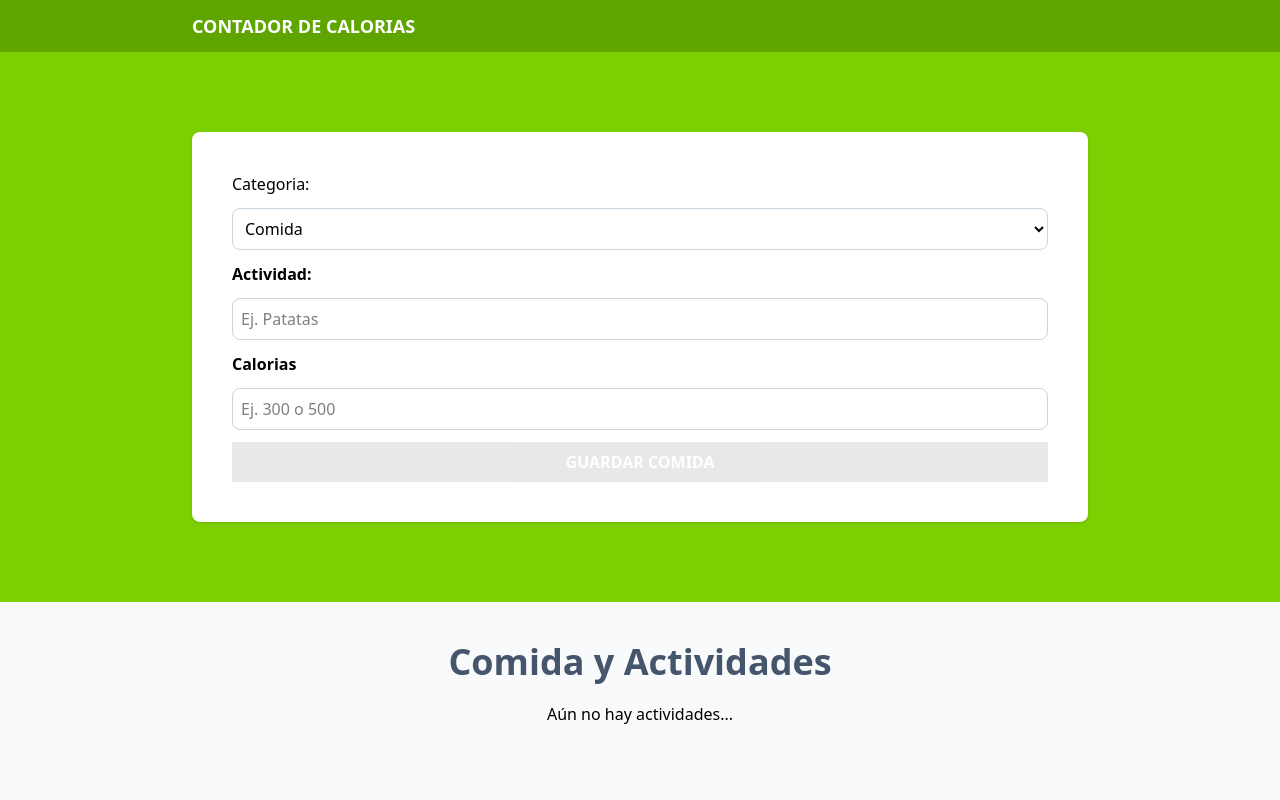
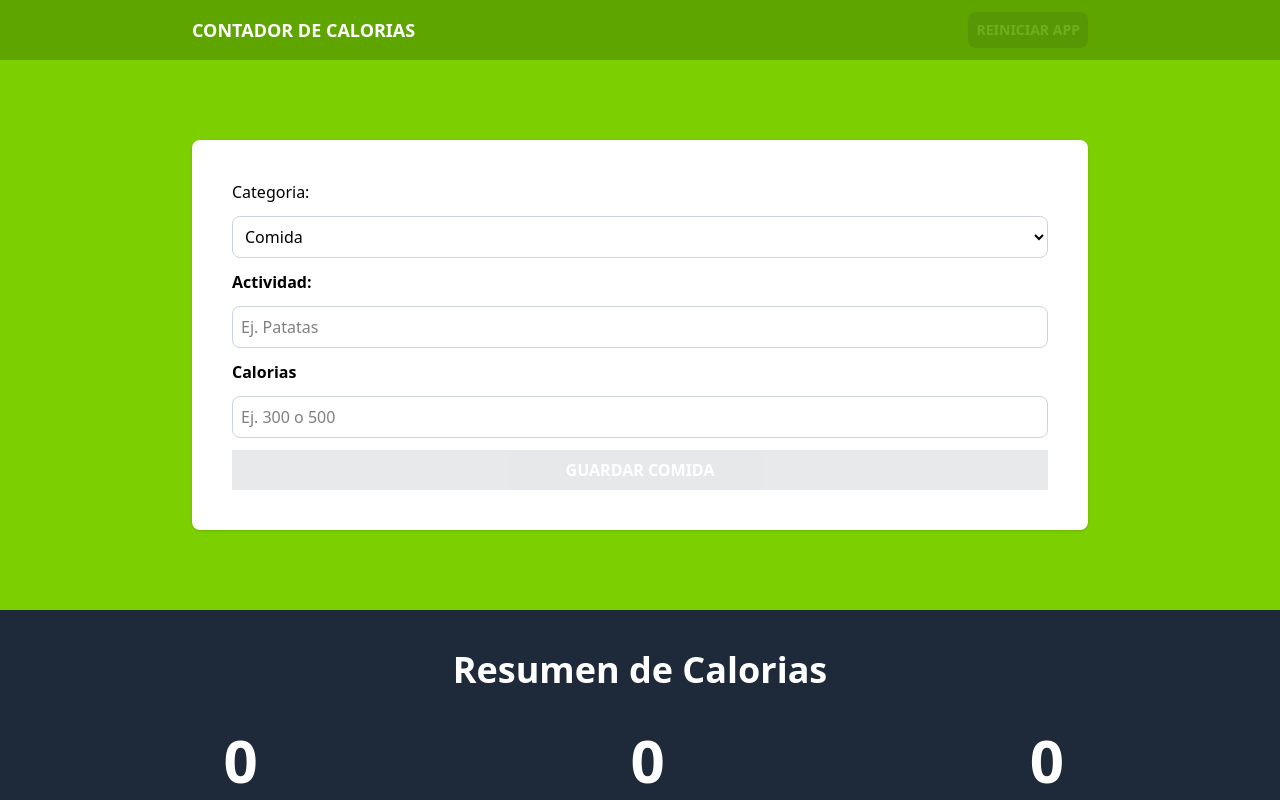
Before and after one commit to alvisEcheverria/calorie-tracker, a React (Vite) app: page / in a window 1280 px wide. Shown: the top 800 px of the page. Built offline with nearby package versions, Linux system fonts and the light colour scheme.

Commit message:
add component: CalorieTracker for handleCalories, CalorieDisplay, then create other reducer type for reset app. The project is finished.

```diff
--- a/src/App.tsx
+++ b/src/App.tsx
@@ -1,7 +1,8 @@
-import { useEffect, useReducer } from "react"
+import { useEffect, useMemo, useReducer } from "react"
 import { Form } from "./components/Form"
 import { activityReducer, initialState } from "./reducers/activity-reducer"
 import { ActivityList } from "./components/ActivityList";
+import { CalorieTracker } from "./components/CalorieTracker";
 
 function App() {
 
@@ -11,13 +12,23 @@
     localStorage.setItem("activities", JSON.stringify(state.activities));
   }, [state.activities]);
 
+  const canRestartApp = useMemo(()=>  state.activities.length, [state.activities])
+
   return (
     <>
       <header className="bg-lime-600 py-3">
-        <div className="max-w-4xl mx-auto flex justify-between">
+        <div className="max-w-4xl mx-auto flex justify-between items-center">
           <h1 className="text-center text-lg font-bold text-white uppercase">
             Contador de calorias
           </h1>
+          <button
+            className="bg-gray-800 hover:bg-gray-900 p-2 font-bold uppercase
+           text-white cursor-pointer rounded-lg text-sm disabled:opacity-10"
+            disabled={!canRestartApp}
+            onClick={()=> dispatch({type: "restart-activity"})}
+          >
+              Reiniciar App
+          </button>
         </div>
       </header>
       <section className="bg-lime-500 py-20 px-5">
@@ -25,6 +36,13 @@
           <Form
           state={state}
             dispatch={dispatch}
+          />
+        </div>
+      </section>
+      <section className="bg-gray-800 py-10">
+        <div className="max-w-4xl mx-auto">
+          <CalorieTracker
+            activities={state.activities}
           />
         </div>
       </section>
@@ -38,4 +56,4 @@
   )
 }
 
-export default App
+export default App;
--- /dev/null
+++ b/src/components/CalorieDisplay.tsx
@@ -0,0 +1,13 @@
+type CalorieDisplayProp = {
+    calories: number;
+    description: string;
+}
+
+export const CalorieDisplay = ({ calories, description }: CalorieDisplayProp) => {
+    return (
+        <p className="text-white font-bold rounded-full grid gird-cols-1 gap-3 text-center">
+            <span className="font-black text-6xl text-orange">{calories}</span>
+            {description}
+        </p>
+    )
+}
--- /dev/null
+++ b/src/components/CalorieTracker.tsx
@@ -0,0 +1,36 @@
+import { useMemo } from "react";
+import { Activity } from "../types";
+import { CalorieDisplay } from "./CalorieDisplay";
+
+type CalorieTrackerProps = {
+    activities: Activity[];
+};
+
+export const CalorieTracker = ({ activities }: CalorieTrackerProps) => {
+
+    const caloriesConsumed = useMemo(()=>  activities.reduce((total, activity)=> activity.category === 1? total + activity.calories : total, 0),[activities]);
+    const caloriesBurned = useMemo(()=>  activities.reduce((total, activity)=> activity.category === 2? total + activity.calories : total, 0),[activities]);
+    const netCalories = useMemo(()=> caloriesConsumed - caloriesBurned,[caloriesConsumed, caloriesBurned])
+
+    return (
+        <>
+            <h2 className="text-4xl font-black text-white text-center">
+                Resumen de Calorias
+            </h2>
+            <div className="flex flex-col items-center md:flex-row md:justify-between gap-5 mt-10">
+                <CalorieDisplay
+                    calories={caloriesConsumed}
+                    description="Consumidas"
+                />
+                <CalorieDisplay
+                    calories={caloriesBurned}
+                    description="Quemadas"
+                />
+                <CalorieDisplay
+                    calories={netCalories}
+                    description="Diferencia"
+                />
+            </div>
+        </>
+    )
+};
--- a/src/reducers/activity-reducer.ts
+++ b/src/reducers/activity-reducer.ts
@@ -3,7 +3,8 @@
 export type ActivityActions =
     { type: "save-activity", payload: { newActivity: Activity }} |
     { type: "set-activeId", payload:  { id: Activity["id"] }} |
-    { type: "remove-activity", payload: { id: Activity["id"] }}
+    { type: "remove-activity", payload: { id: Activity["id"] }} |
+    { type: "restart-activity"}
 
 export type ActivityState = {
     activities: Activity[];
@@ -45,6 +46,11 @@
                 activities: state.activities.filter(activity => activity.id !== action.payload.id),
                 activeId: ""
             };
+        case "restart-activity":
+            return{
+                activities: [],
+                activeId: ""
+            }
         default:
             return state;
     }
```
